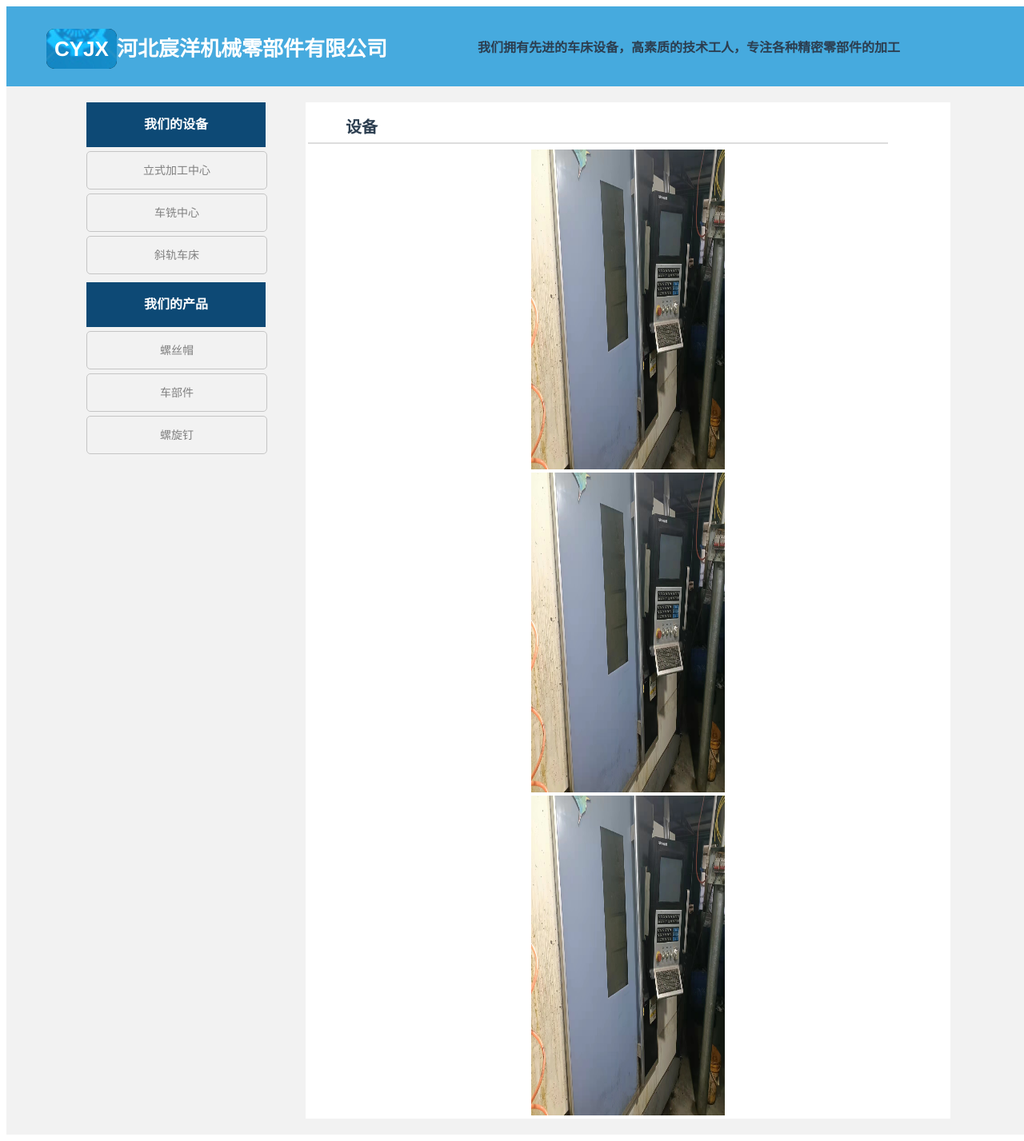
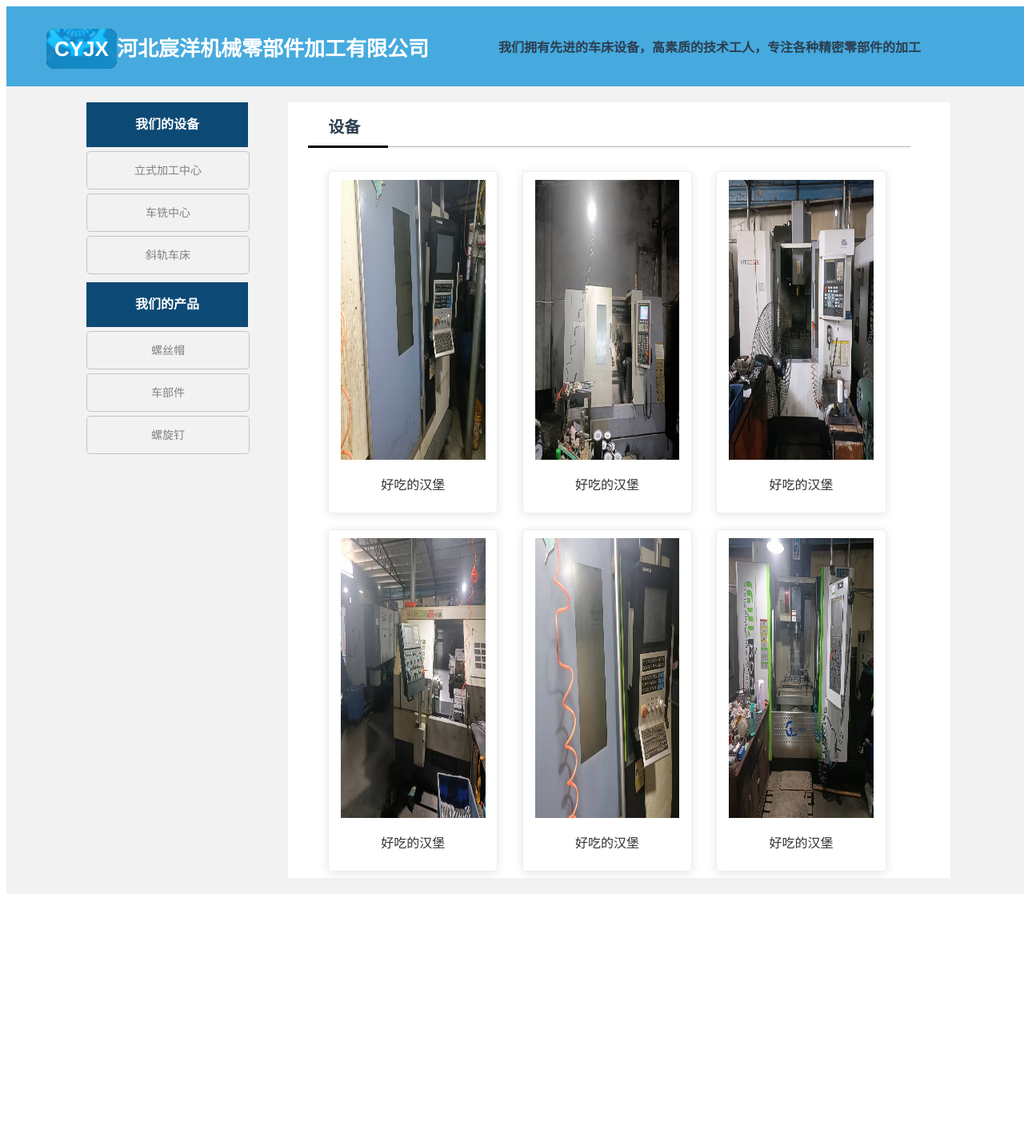
Before and after one commit to gaoman2015/chenyang, a Vue app: page / in a window 1280 px wide. Shown: the whole page at 80% size. After the commit the page ends 1126 px from the top, so only its background shows below. Built offline with nearby package versions, Linux system fonts and the light colour scheme.

Commit message:
feat: 设备

```diff
--- a/package.json
+++ b/package.json
@@ -12,6 +12,7 @@
   },
   "dependencies": {
     "d3": "^5.0.0",
+    "element-ui": "^2.15.6",
     "vue": "^2.5.2",
     "vue-router": "^3.0.1"
   },
--- a/src/components/index.vue
+++ b/src/components/index.vue
@@ -3,7 +3,7 @@
      <div class="header">
        <div class="left">
          <span class="logo">CYJX</span>
-         <span>河北宸洋机械零部件有限公司</span>
+         <span>河北宸洋机械零部件加工有限公司</span>
         </div>
        <div class="center">我们拥有先进的车床设备，高素质的技术工人，专注各种精密零部件的加工</div>
        <div class="right"></div>
@@ -22,14 +22,67 @@
         <div class="aside-right">
           <div class="machine-title">设备</div>
           <div class="machine-body">
-             <div>
+            <el-row>
+              <el-col :span="7">
+                <el-card :body-style="{ padding: '10px' }">
+                  <img src="../assets/machine1.png" class="image">
+                  <div style="padding: 14px;">
+                    <span>好吃的汉堡</span>
+                  </div>
+                </el-card>
+              </el-col>
+              <el-col :span="7" :offset="1">
+                <el-card :body-style="{ padding: '10px' }">
+                  <img src="../assets/machine2.png" class="image">
+                  <div style="padding: 14px;">
+                    <span>好吃的汉堡</span>
+                  </div>
+                </el-card>
+              </el-col>
+              <el-col :span="7" :offset="1">
+                <el-card :body-style="{ padding: '10px' }">
+                  <img src="../assets/machine3.png" class="image">
+                  <div style="padding: 14px;">
+                    <span>好吃的汉堡</span>
+                  </div>
+                </el-card>
+              </el-col>
+            </el-row>
+            <el-row class="machine-body-mt">
+              <el-col :span="7">
+                <el-card :body-style="{ padding: '10px' }">
+                  <img src="../assets/machine4.png" class="image">
+                  <div style="padding: 14px;">
+                    <span>好吃的汉堡</span>
+                  </div>
+                </el-card>
+              </el-col>
+              <el-col :span="7" :offset="1">
+                <el-card :body-style="{ padding: '10px' }">
+                  <img src="../assets/machine5.png" class="image">
+                  <div style="padding: 14px;">
+                    <span>好吃的汉堡</span>
+                  </div>
+                </el-card>
+              </el-col>
+              <el-col :span="7" :offset="1">
+                <el-card :body-style="{ padding: '10px' }">
+                  <img src="../assets/machine6.png" class="image">
+                  <div style="padding: 14px;">
+                    <span>好吃的汉堡</span>
+                  </div>
+                </el-card>
+              </el-col>
+            </el-row>
+
+             <!-- <div>
               <img src="../assets/machine1.png">
             </div>
             <div>
               <img src="../assets/machine1.png">
             </div>
             <div>
-              <img src="../assets/machine1.png">
+              <img src="../assets/machine1.png"> -->
             </div>
           </div>
         </div>
@@ -138,26 +191,34 @@ export default {
 .aside-right {
   width: 100%;
   margin-left: 50px;
+  padding: 15px 50px 8px;
   background: #fff;
 }
 img {
-  width: 30%;
-  height: 400px;
+  width: 95%;
+  height: 350px;
 }
 .machine-title {
   font-size: 20px;
   font-weight: 600;
   text-align: left;
-  padding: 15px 0 15px 50px;
+  height: 40px;
   position: relative;
+  border-bottom: 1px solid #b4b4b4;
 }
 .machine-title::after {
   position: absolute;
-  left: 3px;
-  width: 90%;
-  height: 2px;
+  left: -25px;
+  width: 100px;
+  height: 3px;
   content: "";
-  background: #ddd;
-  top: 50px;
+  background: #000;
+  top: 39px;
+}
+.machine-body {
+  margin-top: 30px;
+}
+.machine-body-mt {
+  margin-top: 20px;
 }
 </style>
--- a/src/main.js
+++ b/src/main.js
@@ -1,9 +1,10 @@
-// The Vue build version to load with the `import` command
-// (runtime-only or standalone) has been set in webpack.base.conf with an alias.
 import Vue from 'vue'
+import ElementUI from 'element-ui';
+import 'element-ui/lib/theme-chalk/index.css';
 import App from './App'
 import router from './router'
 Vue.config.productionTip = false
+Vue.use(ElementUI);
 
 /* eslint-disable no-new */
 new Vue({
```
Also changed, not shown: src/assets/logo.png (deleted), 1 other file (tests, documents, lock files or other folders).
